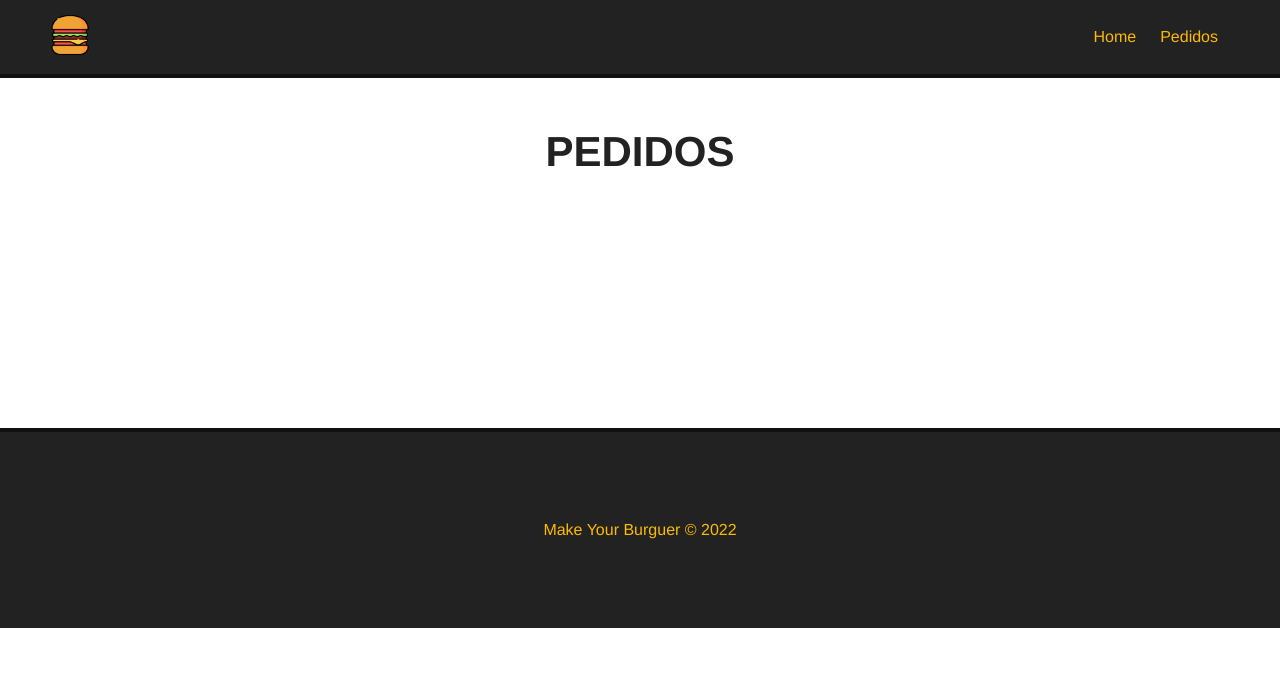
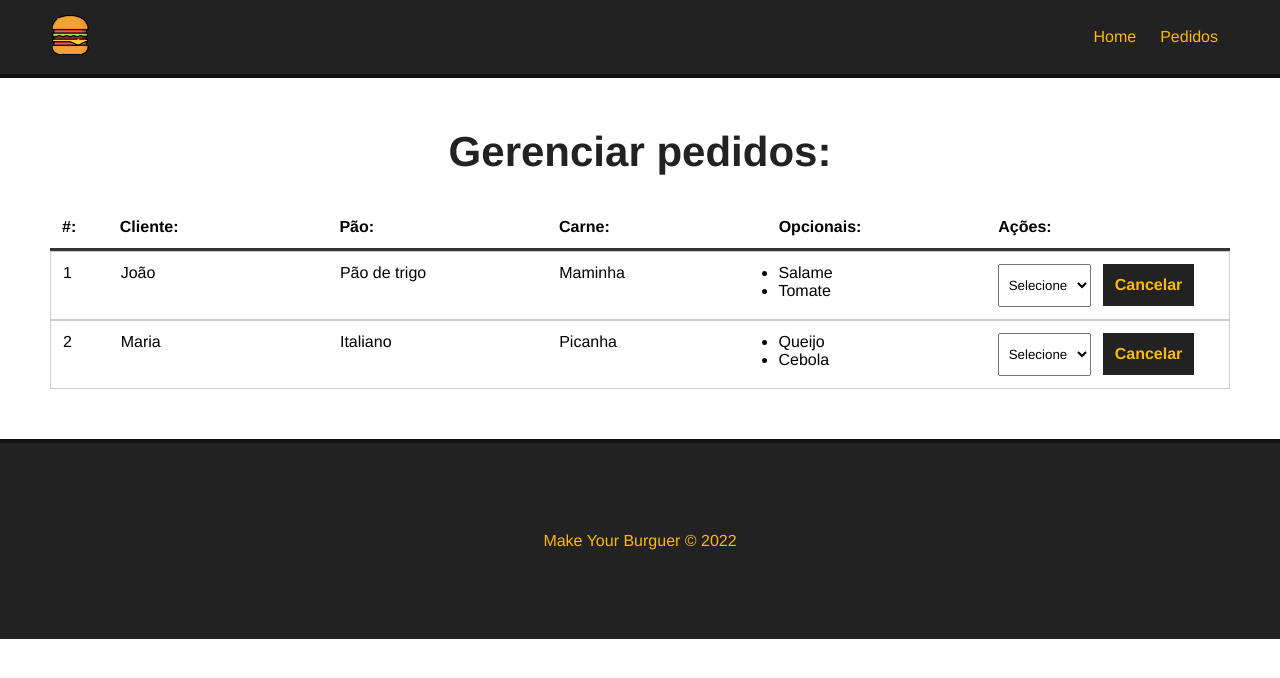
Before and after one commit to Diego-goes/3_make_your_burger, a Vue app: page /pedidos in a window 1280 px wide. Shown: the top 678 px of the page. Built offline with nearby package versions, Linux system fonts and the light colour scheme.

Commit message:
Criação do Dashboard em Pedidos

```diff
--- /dev/null
+++ b/src/components/Dashboard.vue
@@ -0,0 +1,109 @@
+<template>
+  <div id="burger-table">
+    <div>
+        <div id="burger-table-heading">
+            <div class="order-id">#:</div>
+            <div>Cliente:</div>
+            <div>Pão:</div>
+            <div>Carne:</div>
+            <div>Opcionais:</div>
+            <div>Ações:</div>
+        </div>
+    </div>
+    <div id="burger-table-row">
+        <div class="burger-table-row">
+            <div class="order-number">1</div>
+            <div>João</div>
+            <div>Pão de trigo</div>
+            <div>Maminha</div>
+            <div>
+                <ul>
+                    <li>Salame</li>
+                    <li>Tomate</li>
+                </ul>
+            </div>
+            <div>
+                <select name="status" class="status">
+                    <option value="">Selecione</option>
+                </select>
+                <button class="delete-btn">Cancelar</button>
+            </div>
+        </div>
+        <div class="burger-table-row">
+            <div class="order-number">2</div>
+            <div>Maria</div>
+            <div>Italiano</div>
+            <div>Picanha</div>
+            <div>
+                <ul>
+                    <li>Queijo</li>
+                    <li>Cebola</li>
+                </ul>
+            </div>
+            <div>
+                <select name="status" class="status">
+                    <option value="">Selecione</option>
+                </select>
+                <button class="delete-btn">Cancelar</button>
+            </div>
+        </div>
+    </div>
+  </div>
+</template>
+
+<script>
+export default {
+    name: "Dashboard"
+}
+</script>
+
+<style scoped>
+    #burger-table{
+        max-width: 1200px;
+        margin: 0 auto;
+    }
+    #burger-table-heading,
+    #burger-table-rows,
+    .burger-table-row{
+        display: flex;
+        flex-wrap:wrap
+    }
+    #burger-table-heading {
+        font-weight: bold;
+        padding: 12px;
+        border-bottom:3px solid #333;
+    }
+    #burger-table-heading div,
+    .burger-table-row div{
+        width: 19%;
+    }
+    .burger-table-row{
+        width: 100%;
+        padding: 12px;
+        border: 1px solid #CCC;
+    }
+    #burger-table-heading .order-id,
+    .burger-table-row .order-number{
+        width: 5%;
+    }
+    select{
+        padding: 12px 6px;
+        margin-right:  12px;
+    }
+
+    .delete-btn{
+        background-color: #222;
+        color: #FCBA03;
+        font-weight: bold;
+        border: 2px solid #222;
+        padding: 10px;
+        font-size: 16px;
+        margin: 0px auto;
+        cursor: pointer;
+        transition: .5s;
+    }
+    .delete-btn:hover{
+        background-color: transparent;
+        color: #222
+    }
+</style>
--- a/src/views/Pedidos.vue
+++ b/src/views/Pedidos.vue
@@ -1,5 +1,16 @@
 <template>
   <div class="main-container">
-    <h1>PEDIDOS</h1>
+    <h1>Gerenciar pedidos:</h1>
+    <Dashboard />
   </div>
 </template>
+<script>
+import Dashboard from '@/components/Dashboard.vue';
+  export default {
+    name: "Pedidos",
+    components: { Dashboard }
+}
+</script>
+<style scoped>
+
+</style>
```
